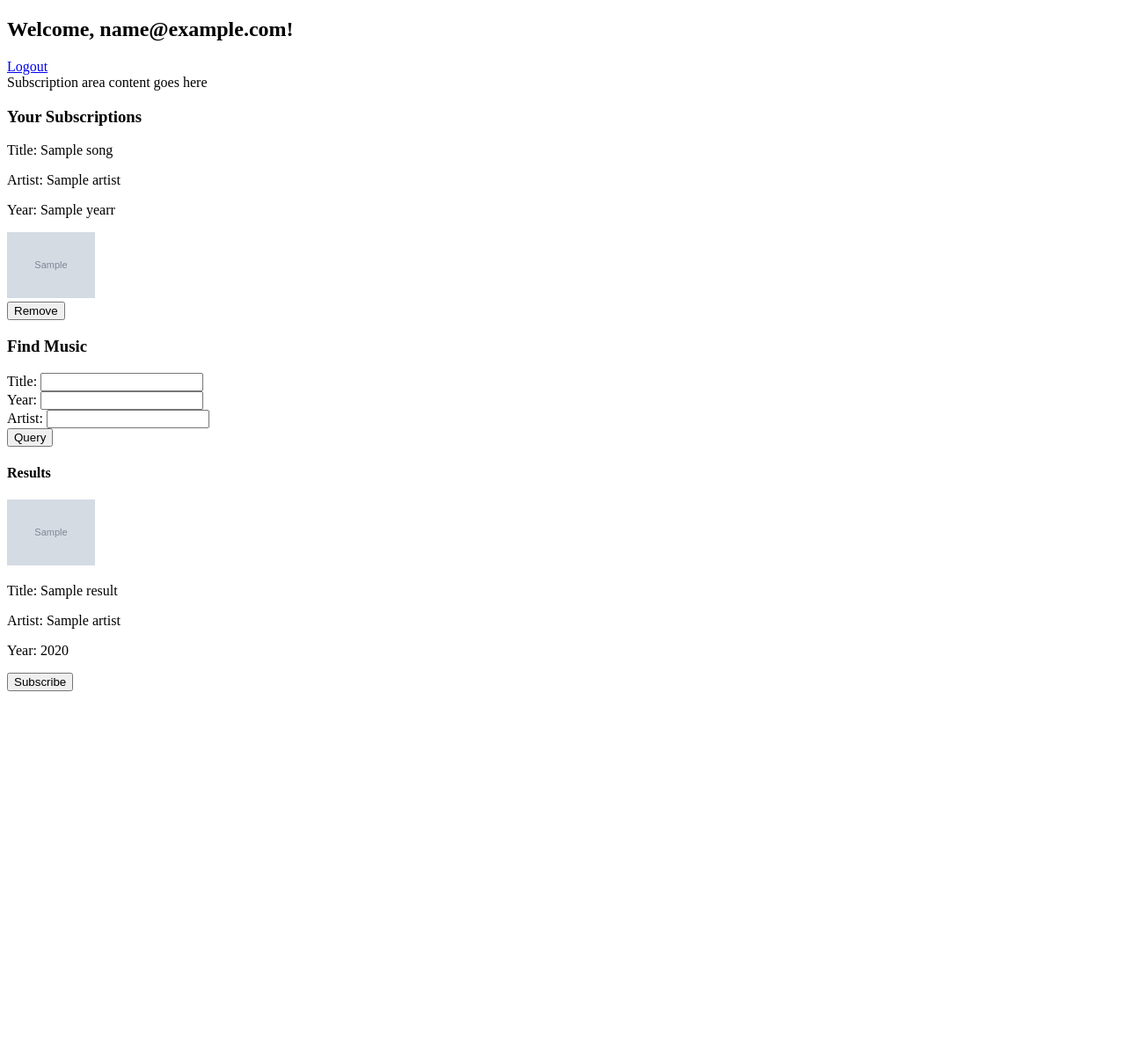
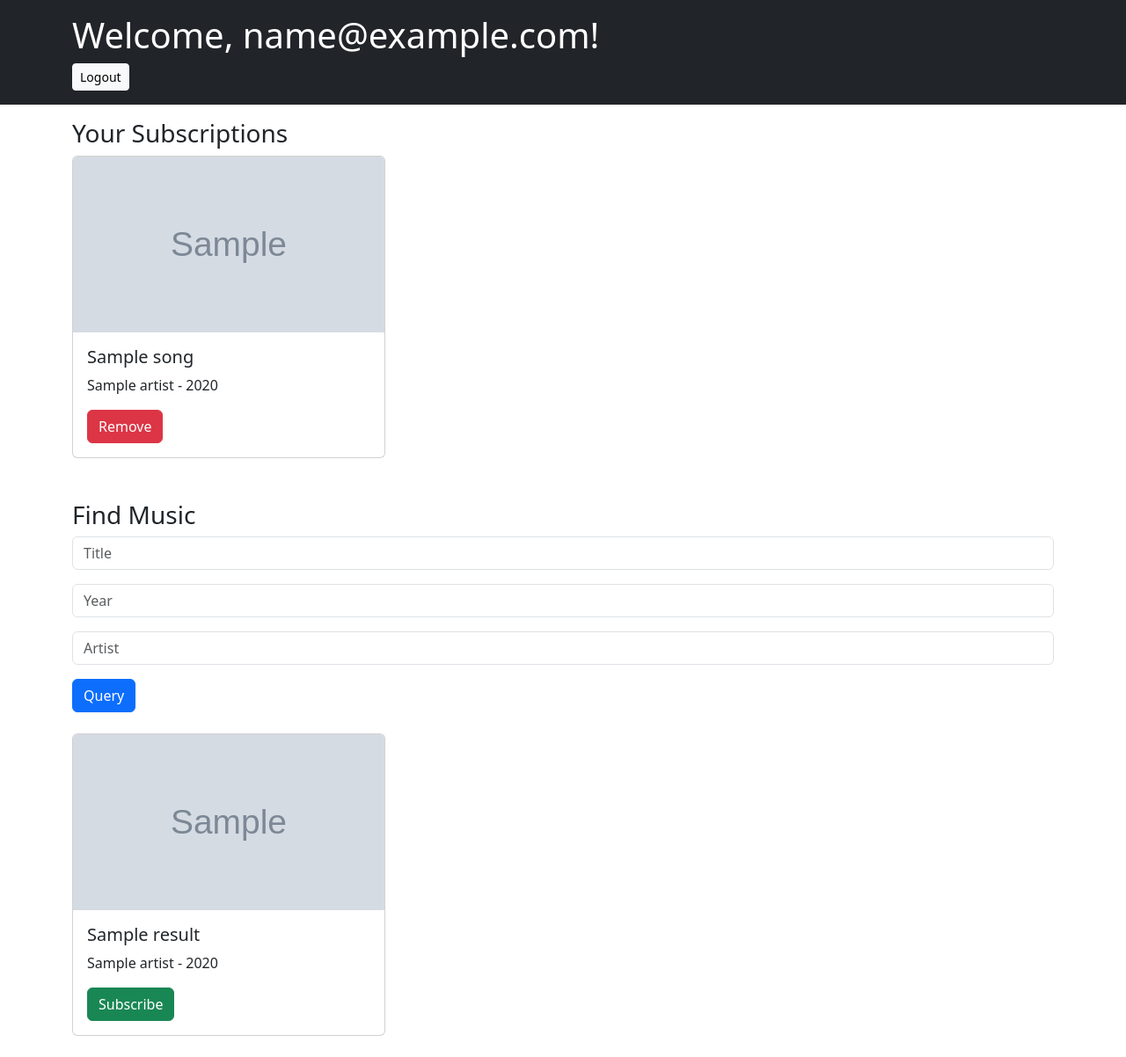
Before and after one commit to AJAHN1999/CloudAssignment, a Flask app: template templates/main_page.html in a window 1280 px wide. Shown: the whole page at 88% size. Before the commit the page ends 786 px from the top, so only its background shows below. Run offline with Flask 3, Linux system fonts and the light colour scheme; the template is opened without the code that fills it: most values are stand-ins (such as "Sample title", 1, 10 or a date in 2020); grey boxes marked "Sample" are stand-in pictures.

Commit message:
added styling

```diff
--- a/templates/main_page.html
+++ b/templates/main_page.html
@@ -3,66 +3,86 @@
 <head>
     <meta charset="UTF-8">
     <meta name="viewport" content="width=device-width, initial-scale=1.0">
+    <link rel="stylesheet" href="https://cdn.jsdelivr.net/npm/bootstrap@5.3.2/dist/css/bootstrap.min.css" integrity="sha384-T3c6CoIi6uLrA9TneNEoa7RxnatzjcDSCmG1MXxSR1GAsXEV/Dwwykc2MPK8M2HN" crossorigin="anonymous">
     <title>Main Page</title>
 </head>
 <body>
-    <div id="user-area">
-        <!-- User area content goes here -->
-        <h2>Welcome, {{ user_email }}!</h2>
-        <a href="/logout">Logout</a>
+    <header class="bg-dark text-white p-3 mb-3">
+        <div class="container">
+            <h1>Welcome, {{ user_email }}!</h1>
+            <a href="/logout" class="btn btn-light btn-sm">Logout</a>
         </div>
-    <div id="subscription-area">
-        Subscription area content goes here
+    </header>
+
+    <div class="container">
+        <div id="subscription-area" class="mb-4">
             <h3>Your Subscriptions</h3>
             {% if subscriptions %}
+                <div class="row">
                 {% for song in subscriptions %}
-            <div>
-                <p>Title: {{ song.music_title }}</p>
-                <p>Artist: {{ song.artist }}</p>
-                <p>Year: {{ song.yearr }}</p>
-                <img src="{{ song.image }}" alt="{{ song.music_title }}" width="100">
+                    <div class="col-md-4 mb-4">
+                        <div class="card">
+                            <img src="{{ song.image }}" class="card-img-top" alt="{{ song.music_title }}" style="height: 200px; object-fit: cover;">
+                            <div class="card-body">
+                                <h5 class="card-title">{{ song.music_title }}</h5>
+                                <p class="card-text">{{ song.artist }} - {{ song.year }}</p>
                                 <form action="/remove_subscription" method="post">
                                     <input type="hidden" name="song_title" value="{{ song.music_title }}">
-                    <button type="submit">Remove</button>
+                                    <button type="submit" class="btn btn-danger">Remove</button>
                                 </form>
                             </div>
+                        </div>
+                    </div>
                 {% endfor %}
+                </div>
             {% else %}
                 <p>No subscriptions yet.</p>
             {% endif %}
         </div>
+
         <div id="query-area">
             <h3>Find Music</h3>
-        <form action="/query_music" method="post">
-            Title: <input type="text" name="title"><br>
-            Year: <input type="text" name="year"><br>
-            Artist: <input type="text" name="artist"><br>
-            <button type="submit">Query</button>
+            <form action="/query_music" method="post" class="mb-4">
+                <div class="mb-3">
+                    <input type="text" name="title" class="form-control" placeholder="Title">
+                </div>
+                <div class="mb-3">
+                    <input type="text" name="year" class="form-control" placeholder="Year">
+                </div>
+                <div class="mb-3">
+                    <input type="text" name="artist" class="form-control" placeholder="Artist">
+                </div>
+                <button type="submit" class="btn btn-primary">Query</button>
             </form>
+
             {% if query_results %}
-            <div>
-                <h4>Results</h4>
+                <div class="row">
                 {% for result in query_results %}
-                <div>
-                    <img src="{{ result.image_url }}" alt="{{ result.title }}" width="100">
-                    <p>Title: {{ result.title }}</p>
-                    <p>Artist: {{ result.artist }}</p>
-                    <p>Year: {{ result.year }}</p>
+                    <div class="col-md-4 mb-4">
+                        <div class="card">
+                            <img src="{{ result.image_url }}" class="card-img-top" alt="{{ result.title }}" style="height: 200px; object-fit: cover;">
+                            <div class="card-body">
+                                <h5 class="card-title">{{ result.title }}</h5>
+                                <p class="card-text">{{ result.artist }} - {{ result.year }}</p>
                                 <form action="/subscribe" method="post">
                                     <input type="hidden" name="song_title" value="{{ result.title }}">
                                     <input type="hidden" name="song_artist" value="{{ result.artist }}">
                                     <input type="hidden" name="song_year" value="{{ result.year }}">
                                     <input type="hidden" name="song_imgURL" value="{{ result.image_url }}">
-                        <button type="submit">Subscribe</button>
+                                    <button type="submit" class="btn btn-success">Subscribe</button>
                                 </form>
+                            </div>
+                        </div>
                     </div>
                 {% endfor %}
                 </div>
             {% else %}
                 <div>
-                <p>No results found.</p>
+                    <p>No result is retrieved. Please query again.</p>
                 </div>
             {% endif %}
         </div>
+    </div>
+
 </body>
 </html>
```
Also changed, not shown: templates/login.html (+26 -13 lines), templates/register_page.html (+31 -15 lines). Lines whose indentation alone changed are shown as unchanged.
